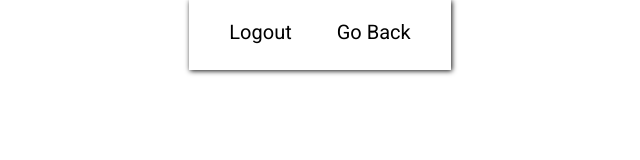
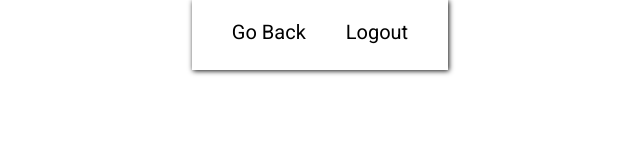
Before and after one commit to kunal-1388/react-favourite-hotel, a React app: page /favourites in a window 1280 px wide. Shown: the top 160 px of the page, without its empty margins (320-960 px from the left). Built offline with nearby package versions, Linux system fonts and the light colour scheme.

Commit message:
modifications to login

```diff
--- a/src/components/Favourites.js
+++ b/src/components/Favourites.js
@@ -31,8 +31,8 @@ function Favourites() {
         <div>
             <Navbar
                 links={[
+                    ["Go Back", "/main"],
                     ["Logout", "/"],
-                    ["Go Back", "/main"],
                 ]}
                 handleSignOut={handleSignOut}
             />
--- a/src/components/MainPage.js
+++ b/src/components/MainPage.js
@@ -8,6 +8,8 @@ function MainPage() {
     function handleSignOut() {
         window.localStorage.removeItem("username");
         window.localStorage.removeItem("password");
+        window.localStorage.removeItem("favourites");
+
     }
 
     return (
@@ -17,6 +19,7 @@ function MainPage() {
                     ["My Favourites", "/favourites"],
                     ["Logout", "/"],
                 ]}
+                handleSignOut={handleSignOut}
             />
             {/* <div>
                 <Link id="favourites" to="/favourites">
--- a/src/components/Navbar.js
+++ b/src/components/Navbar.js
@@ -9,12 +9,12 @@ function Navbar(props) {
             <div className="navbar">
                 <ul className="nav-item">
                     <li className="nav-link">
-                        <Link to={pointsTo1} onClick={props.handleSignOut}>
-                            {link1}{" "}
-                        </Link>
+                        <Link to={pointsTo1}>{link1}</Link>
                     </li>
                     <li className="nav-link">
-                        <Link to={pointsTo2}>{link2}</Link>
+                        <Link to={pointsTo2} onClick={props.handleSignOut}>
+                            {link2}
+                        </Link>
                     </li>
                 </ul>
             </div>
--- a/src/styles/Navbar.css
+++ b/src/styles/Navbar.css
@@ -18,7 +18,7 @@ nav{
 }
 .navbar{
   display:flex;
-/*   justify-content:space-between; */
+  justify-content:space-between;
   align-items:center;
   position:relative;
 }
```
